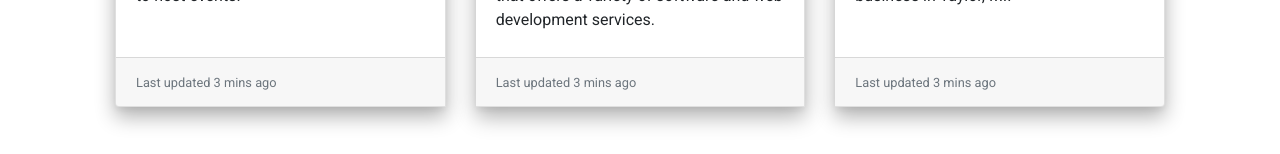
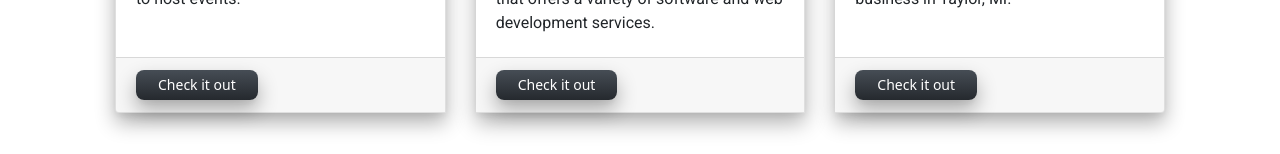
Before and after one commit to datoche-juarez/personal-site, a React (Create React App) app: page /projects in a window 1280 px wide. Shown: the part 1089-1243 px from the top of the page. Built offline with nearby package versions, Linux system fonts and the light colour scheme.

Commit message:
Updated project card links...

```diff
--- a/src/Projects.css
+++ b/src/Projects.css
@@ -1,6 +1,98 @@
+/* .project-button {
+    margin: 10px;
+} */
+
 .project-button {
-    margin: 10px;
-}
+    align-items: center;
+    background-color: initial;
+    background-image: linear-gradient(#464d55, #25292e);
+    border-radius: 8px;
+    border-width: 0;
+    box-shadow: 0 10px 20px rgba(0, 0, 0, .3),0 3px 6px rgba(0, 0, 0, .05);
+    box-sizing: border-box;
+    color: #fff;
+    cursor: pointer;
+    display: inline-flex;
+    flex-direction: column;
+    font-family: expo-brand-demi,system-ui,-apple-system,BlinkMacSystemFont,"Segoe UI",Roboto,"Helvetica Neue",Arial,"Noto Sans",sans-serif,"Apple Color Emoji","Segoe UI Emoji","Segoe UI Symbol","Noto Color Emoji";
+    font-size: 18px;
+    height: 52px;
+    justify-content: center;
+    line-height: 1;
+    margin: 0;
+    outline: none;
+    overflow: hidden;
+    padding: 0 32px;
+    text-align: center;
+    text-decoration: none;
+    transform: translate3d(0, 0, 0);
+    transition: all 150ms;
+    vertical-align: baseline;
+    white-space: nowrap;
+    user-select: none;
+    -webkit-user-select: none;
+    touch-action: manipulation;
+  }
+
+  .project-button:hover {
+    box-shadow: rgba(0, 1, 0, .2) 0 2px 8px;
+    opacity: .85;
+  }
+
+  .project-button:active {
+    outline: 0;
+  }
+
+  .project-button:focus {
+    box-shadow: rgba(0, 0, 0, .5) 0 0 0 3px;
+  }
+
+  /* card buttons */
+
+.card-button {
+    align-items: center;
+    background-color: initial;
+    background-image: linear-gradient(#464d55, #25292e);
+    border-radius: 8px;
+    border-width: 0;
+    box-shadow: 0 10px 20px rgba(0, 0, 0, .3),0 3px 6px rgba(0, 0, 0, .05);
+    box-sizing: border-box;
+    color: #fff;
+    cursor: pointer;
+    display: inline-flex;
+    flex-direction: column;
+    font-family: expo-brand-demi,system-ui,-apple-system,BlinkMacSystemFont,"Segoe UI",Roboto,"Helvetica Neue",Arial,"Noto Sans",sans-serif,"Apple Color Emoji","Segoe UI Emoji","Segoe UI Symbol","Noto Color Emoji";
+    font-size: 14px;
+    height: 30px;
+    justify-content: center;
+    line-height: 1;
+    margin: 0;
+    outline: none;
+    overflow: hidden;
+    padding: 0 22px;
+    text-align: center;
+    text-decoration: none;
+    transform: translate3d(0, 0, 0);
+    transition: all 150ms;
+    vertical-align: baseline;
+    white-space: nowrap;
+    user-select: none;
+    -webkit-user-select: none;
+    touch-action: manipulation;
+  }
+
+  .card-button:hover {
+    box-shadow: rgba(0, 1, 0, .2) 0 2px 8px;
+    opacity: .85;
+  }
+
+  .card-button:active {
+    outline: 0;
+  }
+
+  .card-button:focus {
+    box-shadow: rgba(0, 0, 0, .5) 0 0 0 3px;
+  }
 
 .card {
     margin: 15px!important;
--- a/src/Projects.jsx
+++ b/src/Projects.jsx
@@ -24,7 +24,13 @@ export const Projects = () => (
             </Card.Text>
           </Card.Body>
           <Card.Footer>
-            <small className="text-muted">Last updated 3 mins ago</small>
+            <Button
+              href="http://raalive.com"
+              target="_blank"
+              className="card-button"
+            >
+              Check it out
+            </Button>
           </Card.Footer>
         </Card>
         <Card>
@@ -41,7 +47,13 @@ export const Projects = () => (
             </Card.Text>
           </Card.Body>
           <Card.Footer>
-            <small className="text-muted">Last updated 3 mins ago</small>
+            <Button
+              href="https://www.pingsoftwareusa.com/home"
+              target="_blank"
+              className="card-button"
+            >
+              Check it out
+            </Button>
           </Card.Footer>
         </Card>
         <Card>
@@ -57,7 +69,13 @@ export const Projects = () => (
             </Card.Text>
           </Card.Body>
           <Card.Footer>
-            <small className="text-muted">Last updated 3 mins ago</small>
+            <Button
+              href="https://www.cordial-shoppe.com/index"
+              target="_blank"
+              className="card-button"
+            >
+              Check it out
+            </Button>
           </Card.Footer>
         </Card>
       </CardGroup>
@@ -66,25 +84,17 @@ export const Projects = () => (
       As these projects are done for private clients, the GitHub repositories
       are private. Feel free to contact me for further inquiries.
     </p>
-    <p>For other examples of my work, visit my:   <Button
+    <p>
+      For other examples of my work, visit my:{" "}
+      <Button
         variant="dark"
         href="https://github.com/datoche-juarez/"
         target="_blank"
-      className="button-84"
+        className="project-button"
         style={{ margin: "20px" }}
       >
         Github
-    </Button></p>
-    {/*TODO: Add a square github icon for projects..*/}
-    {/* <a href="#" class="fa fa-github"></a> */}
-    {/* <Button
-      variant="dark"
-      href="https://github.com/datoche-juarez/"
-      target="_blank"
-      className="button-84"
-      style={{ margin: "20px" }}
-    >
-      Github
-    </Button> */}
+      </Button>
+    </p>
   </div>
 );
```
Lines whose indentation alone changed are shown as unchanged.
